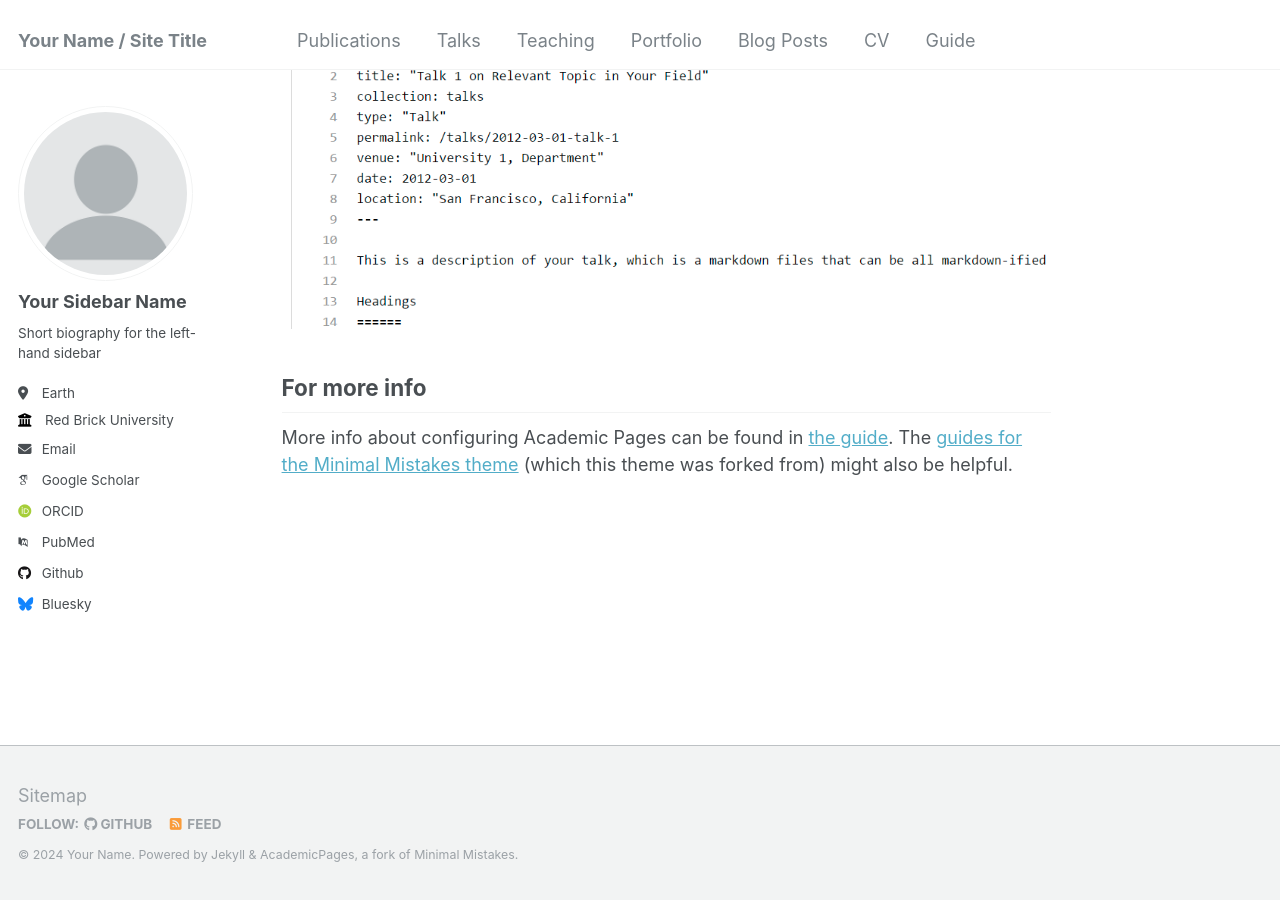
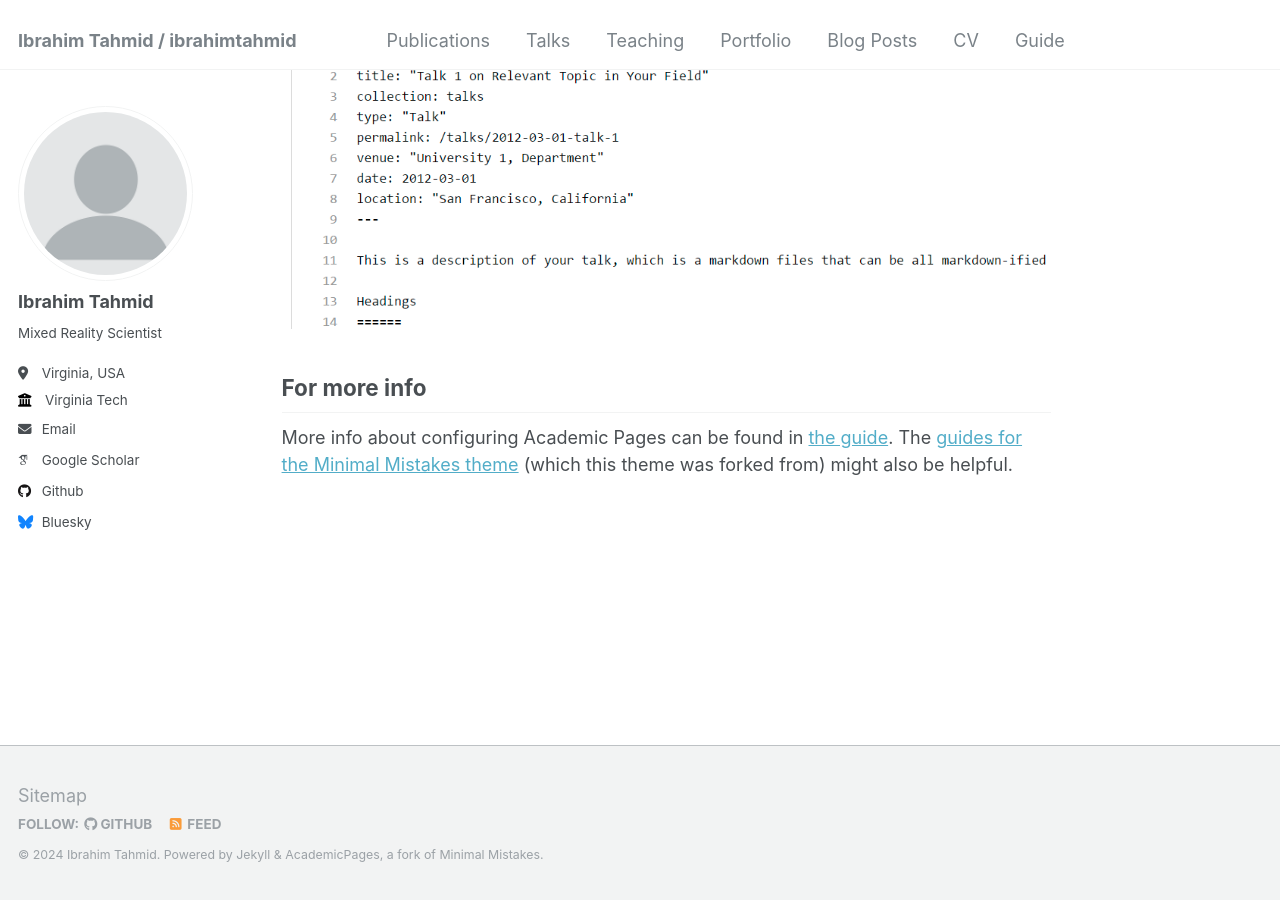
Before and after one commit to iatahmid/iatahmid.github.io, a Jekyll site: the page built from _pages/about.md, in a window 1280 px wide and 900 px high, scrolled down 2660 px. Built offline with Jekyll 4.4.1, drawn with Linux system fonts in a browser that asks for light colours; some web fonts are replaced.

Commit message:
Update _config.yml

```diff
--- a/_config.yml
+++ b/_config.yml
@@ -8,13 +8,13 @@
 
 # Basic Site Settings
 locale                   : "en-US"
-title                    : "Your Name / Site Title"
+title                    : "Ibrahim Tahmid / ibrahimtahmid"
 title_separator          : "-"
-name                     : &name "Your Name"
-description              : &description "personal description"
-url                      : https://academicpages.github.io # the base hostname & protocol for your site e.g. "https://mmistakes.github.io"
+name                     : &name "Ibrahim Tahmid"
+description              : &description "Ibrahim's description"
+url                      : https://ibrahimtahmid.github.io # the base hostname & protocol for your site e.g. "https://mmistakes.github.io"
 baseurl                  : "" # the subpath of your site, e.g. "/blog"
-repository               : "academicpages/academicpages.github.io"
+repository               : "iatahmid/ibrahimtahmid.github.io"
 
 # Site Author - The following control what appear as part of the author content on the side bar.
 #               If a field is blank the icon and link will not appear, otherwise it will be shown.
@@ -22,28 +22,28 @@
 author:
   # Biographic information
   avatar           : "profile.png"
-  name             : "Your Sidebar Name"
-  pronouns         : # example: "she/her"
-  bio              : "Short biography for the left-hand sidebar"
-  location         : "Earth"
-  employer         : "Red Brick University"
+  name             : "Ibrahim Tahmid"
+  pronouns         : # example: "he/him"
+  bio              : "Mixed Reality Scientist"
+  location         : "Virginia, USA"
+  employer         : "Virginia Tech"
   uri              : # URL
-  email            : "none@example.org"
+  email            : "iatahmid@vt.edu"
 
   # Academic websites
   arxiv            : # URL - Update with the correct link to your profile
-  googlescholar    : "https://scholar.google.com/citations?user=PS_CX0AAAAAJ"
+  googlescholar    : "https://scholar.google.com/citations?user=6rSNtPsAAAAJ&hl=en"
   impactstory      : # URL
-  orcid            : "http://orcid.org/yourorcidurl"
+  orcid            : # URL
   semantic         : # URL
-  pubmed           : "https://www.ncbi.nlm.nih.gov/pubmed/?term=john+snow"
+  pubmed           : # URL
   researchgate     : # URL
 
   # Repositories and software development
   bitbucket        : # Username - Update with your username on the site
   codepen          : # Username
   dribbble         : # Username
-  github           : "academicpages"
+  github           : "iatahmid"
   kaggle           : # Username
   stackoverflow    : # User number or user number and name (i.e., use "1" or "1/jeff-atwood")
 
```
